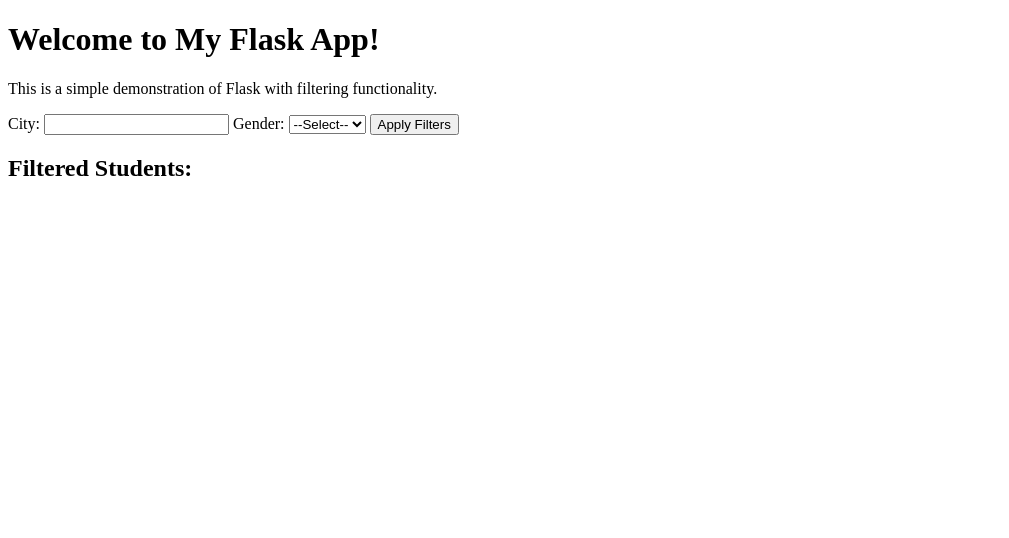
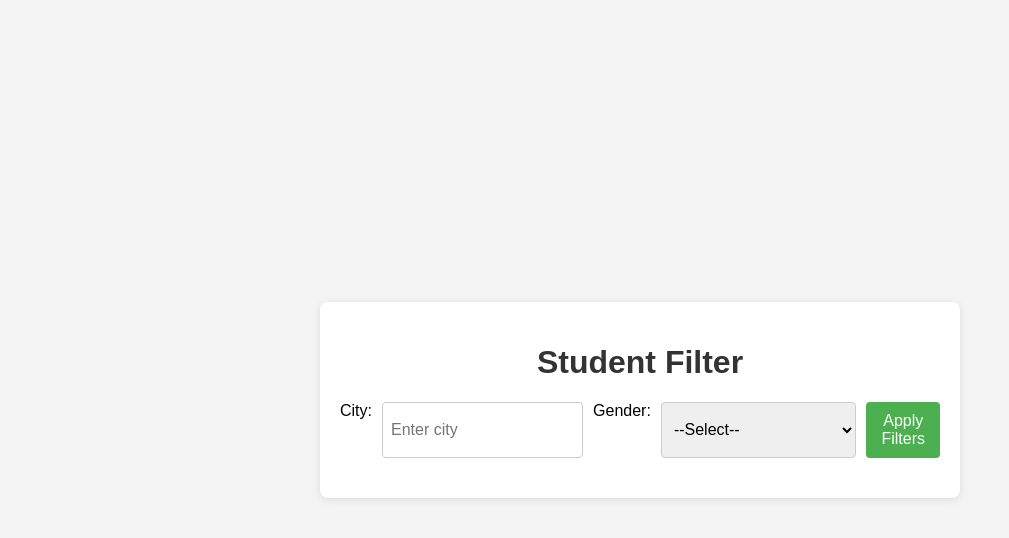
Before and after one commit to Kirill-Klabukov/app, a plain HTML site: page templates/index.html in a window 1280 px wide. Shown: the whole page, without its empty margins (0-1009 px from the left). Drawn offline with Linux system fonts and the light colour scheme.

Commit message:
Update index.html

```diff
--- a/templates/index.html
+++ b/templates/index.html
@@ -3,7 +3,70 @@
 <head>
     <meta charset="UTF-8">
     <meta name="viewport" content="width=device-width, initial-scale=1.0">
-    <title>Flask App with Filters</title>
+    <title>Student Filter</title>
+    <style>
+        body {
+            font-family: Arial, sans-serif;
+            background-color: #f4f4f4;
+            margin: 0;
+            padding: 0;
+            display: flex;
+            justify-content: center;
+            align-items: center;
+            height: 100vh;
+        }
+        .container {
+            background-color: #fff;
+            padding: 20px;
+            border-radius: 8px;
+            box-shadow: 0 2px 8px rgba(0, 0, 0, 0.1);
+            width: 80%;
+            max-width: 600px;
+        }
+        h1 {
+            text-align: center;
+            color: #333;
+        }
+        .filter-group {
+            display: flex;
+            justify-content: space-between;
+            margin-bottom: 20px;
+        }
+        .filter-group label {
+            margin-right: 10px;
+        }
+        .filter-group input,
+        .filter-group select {
+            padding: 8px;
+            font-size: 1rem;
+            border: 1px solid #ccc;
+            border-radius: 4px;
+            width: 100%;
+            margin-right: 10px;
+        }
+        .filter-group button {
+            background-color: #4CAF50;
+            color: white;
+            padding: 10px 15px;
+            font-size: 1rem;
+            border: none;
+            border-radius: 4px;
+            cursor: pointer;
+        }
+        .filter-group button:hover {
+            background-color: #45a049;
+        }
+        #results {
+            margin-top: 20px;
+        }
+        .student {
+            padding: 10px;
+            background-color: #f9f9f9;
+            border: 1px solid #ddd;
+            border-radius: 4px;
+            margin-bottom: 10px;
+        }
+    </style>
     <script>
         // JavaScript function to send AJAX request to Flask backend
         function applyFilters() {
@@ -16,21 +79,28 @@
                 .then(data => {
                     let resultDiv = document.getElementById('results');
                     resultDiv.innerHTML = ''; // Clear previous results
+                    if (data.length > 0) {
                         data.forEach(student => {
-                        resultDiv.innerHTML += `<p>${student.Name} - ${student.City} - ${student.Gender}</p>`;
+                            resultDiv.innerHTML += `
+                                <div class="student">
+                                    <strong>${student.Name}</strong><br>
+                                    ${student.City}, ${student.Gender}
+                                </div>`;
                         });
+                    } else {
+                        resultDiv.innerHTML = '<p>No students found.</p>';
+                    }
                 });
         }
     </script>
 </head>
 <body>
-    <h1>Welcome to My Flask App!</h1>
-    <p>This is a simple demonstration of Flask with filtering functionality.</p>
+    <div class="container">
+        <h1>Student Filter</h1>
 
-    <!-- Filter Form -->
-    <div>
+        <div class="filter-group">
             <label for="city">City:</label>
-        <input type="text" id="city" name="city">
+            <input type="text" id="city" name="city" placeholder="Enter city">
 
             <label for="gender">Gender:</label>
             <select id="gender" name="gender">
@@ -42,9 +112,9 @@
             <button onclick="applyFilters()">Apply Filters</button>
         </div>
 
-    <h2>Filtered Students:</h2>
         <div id="results">
             <!-- Filtered students will appear here -->
         </div>
+    </div>
 </body>
 </html>
```
Lines whose indentation alone changed are shown as unchanged.
